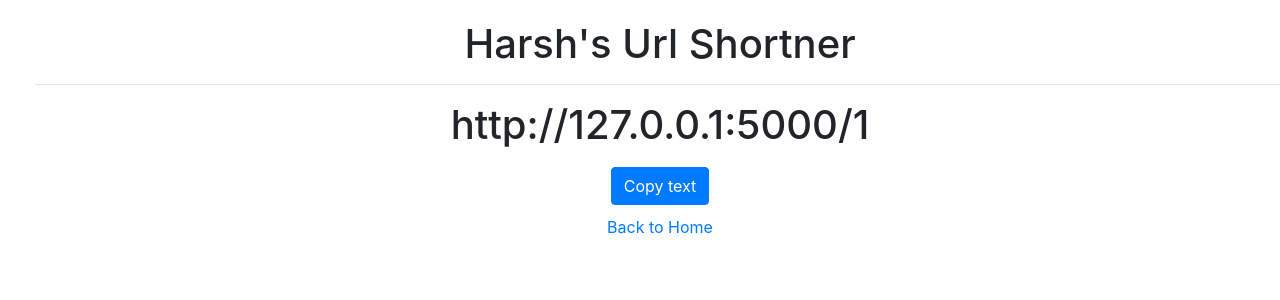
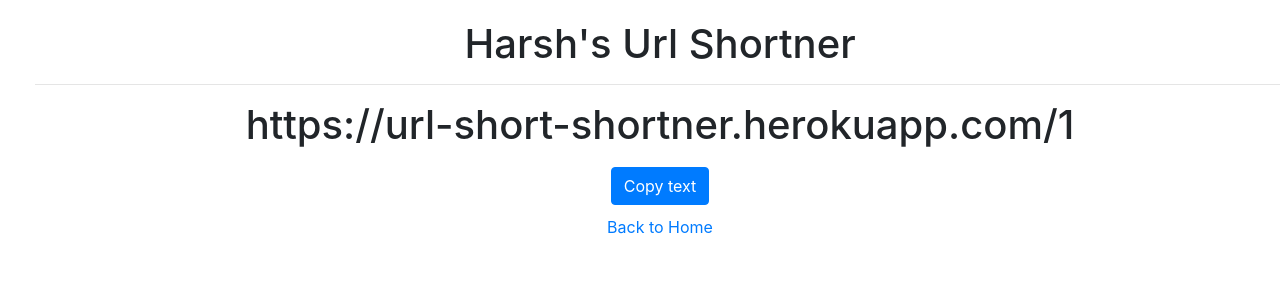
Before and after one commit to harsh317/Url-Shortner, a Flask app: page /dis/1 in a window 1280 px wide. Shown: the top 300 px of the page. Run offline with Flask 2, Linux system fonts and the light colour scheme; some libraries are stand-ins or nearby versions.

Commit message:
Update short.html

```diff
--- a/templates/short.html
+++ b/templates/short.html
@@ -1,7 +1,7 @@
 {% extends "base.html" %}
 {% block title%}Harsh's Url Shortner{% endblock %}
 {% block content %}
-    <h1 id="input_to_copy">http://127.0.0.1:5000/{{short_url_to_display}}</h1>
+    <h1 id="input_to_copy">https://url-short-shortner.herokuapp.com/{{short_url_to_display}}</h1>
     <button onclick="myFunction()" class="btn btn-primary" style="position:relative;top:10px" data-toggle="popover" data-trigger="hover" data-content="Tap To Copy The Url">Copy text</button>
     <br>
     <a href="http://127.0.0.1:5000/" style="position:relative;top:20px">Back to Home</a>
```
